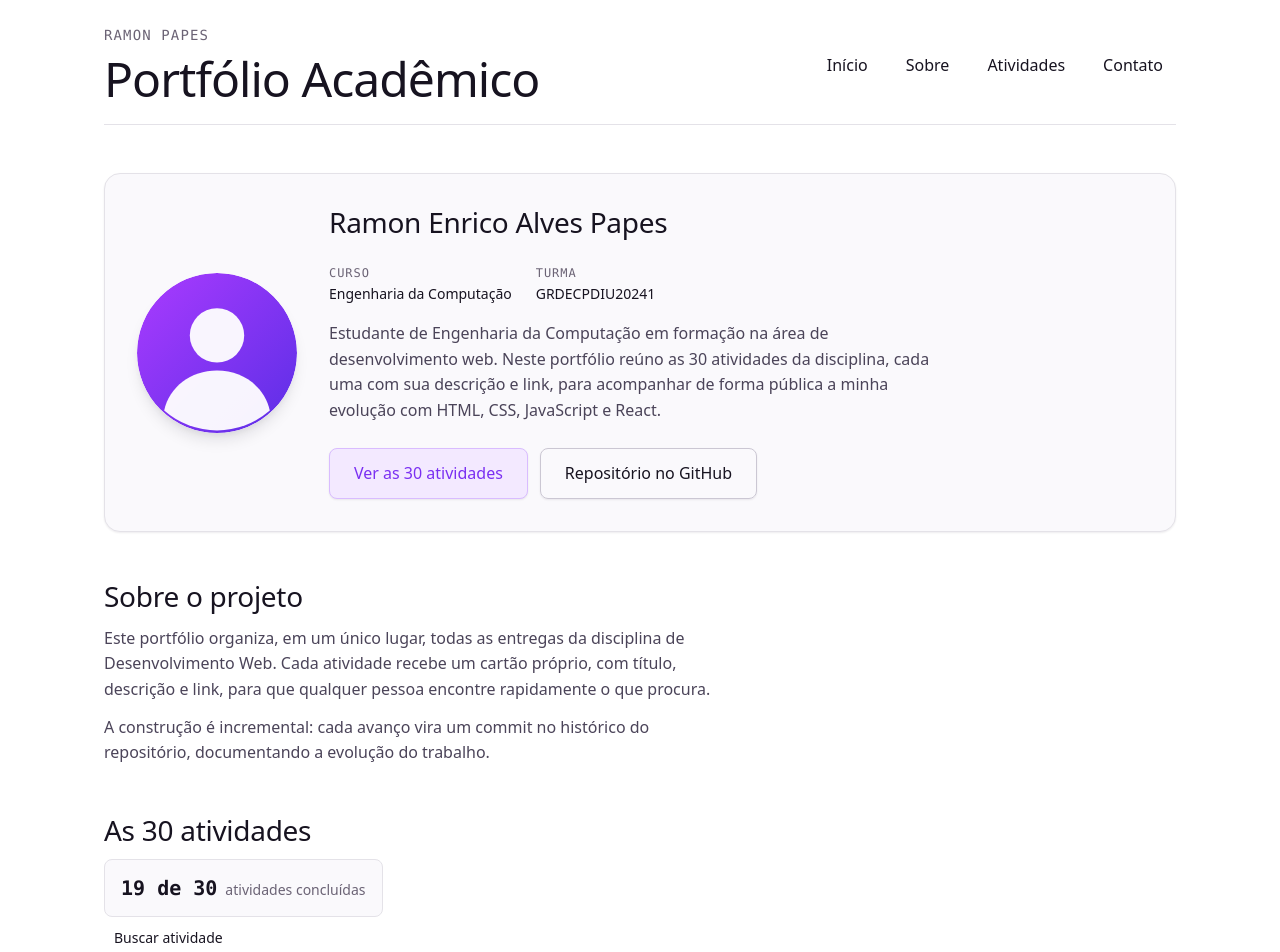
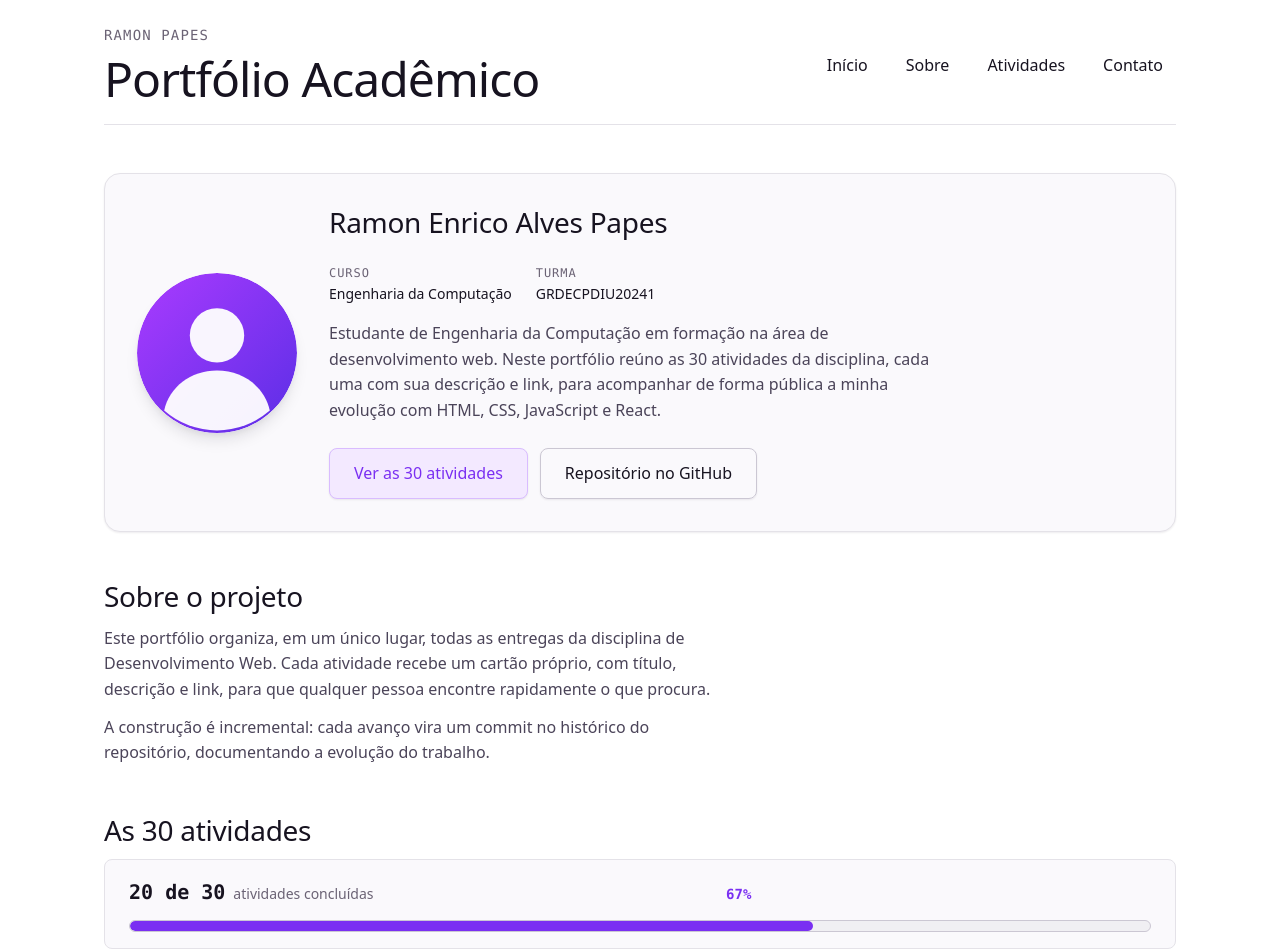
Before and after one commit to RamonPapes/atv_portfolio_academico, a React (Vite) app: page / in a window 1280 px wide. Shown: the top 952 px of the page. Built offline with nearby package versions, Linux system fonts and the light colour scheme.

Commit message:
Adiciona barra de progresso

```diff
--- a/src/components/ProgressoAtividades.css
+++ b/src/components/ProgressoAtividades.css
@@ -1,12 +1,18 @@
 .progresso {
-  display: inline-flex;
+  display: flex;
+  flex-direction: column;
+  gap: var(--espaco-3);
+  padding: var(--espaco-4) var(--espaco-5);
+  border: 1px solid var(--cor-borda);
+  border-radius: var(--raio-md);
+  background: var(--cor-superficie);
+}
+
+.progresso__texto {
+  display: flex;
   flex-wrap: wrap;
   align-items: baseline;
   gap: var(--espaco-2);
-  padding: var(--espaco-3) var(--espaco-4);
-  border: 1px solid var(--cor-borda);
-  border-radius: var(--raio-md);
-  background: var(--cor-superficie);
 }
 
 .progresso__numero {
@@ -20,3 +26,41 @@
   font-size: var(--texto-sm);
   color: var(--cor-texto-suave);
 }
+
+.progresso__percentual {
+  margin-inline-start: auto;
+  font-family: var(--fonte-mono);
+  font-size: var(--texto-sm);
+  font-weight: var(--peso-forte);
+  color: var(--cor-marca);
+}
+
+.progresso__trilha {
+  overflow: hidden;
+  block-size: 0.75rem;
+  border: 1px solid var(--cor-borda-forte);
+  border-radius: var(--raio-completo);
+  background: var(--cor-neutro-suave);
+}
+
+.progresso__preenchimento {
+  block-size: 100%;
+  min-inline-size: 0;
+  border-radius: var(--raio-completo);
+  background: var(--cor-marca);
+  transition: inline-size 400ms ease;
+}
+
+.progresso__trilha[data-completo='sim'] .progresso__preenchimento {
+  background: var(--cor-sucesso);
+}
+
+.progresso__trilha[data-completo='sim'] {
+  border-color: var(--cor-sucesso-borda);
+}
+
+@media (forced-colors: active) {
+  .progresso__preenchimento {
+    background: Highlight;
+  }
+}
--- a/src/components/ProgressoAtividades.jsx
+++ b/src/components/ProgressoAtividades.jsx
@@ -1,13 +1,51 @@
 import './ProgressoAtividades.css'
 
+const calcularPercentual = (concluidas, total) => {
+  if (!total || total <= 0) {
+    return 0
+  }
+
+  if (concluidas <= 0) {
+    return 0
+  }
+
+  if (concluidas >= total) {
+    return 100
+  }
+
+  return Math.min(99, Math.max(1, Math.round((concluidas / total) * 100)))
+}
+
 function ProgressoAtividades({ concluidas, total }) {
+  const percentual = calcularPercentual(concluidas, total)
+  const descricao = `${concluidas} de ${total} atividades concluídas, ${percentual}% do projeto`
+
   return (
-    <p className="progresso">
-      <strong className="progresso__numero">
-        {concluidas} de {total}
-      </strong>
-      <span className="progresso__rotulo">atividades concluídas</span>
-    </p>
+    <section className="progresso" aria-labelledby="progresso-titulo">
+      <p className="progresso__texto">
+        <strong className="progresso__numero" id="progresso-titulo">
+          {concluidas} de {total}
+        </strong>
+        <span className="progresso__rotulo">atividades concluídas</span>
+        <span className="progresso__percentual">{percentual}%</span>
+      </p>
+
+      <div
+        className="progresso__trilha"
+        role="progressbar"
+        aria-labelledby="progresso-titulo"
+        aria-valuemin={0}
+        aria-valuemax={100}
+        aria-valuenow={percentual}
+        aria-valuetext={descricao}
+        data-completo={percentual === 100 ? 'sim' : 'nao'}
+      >
+        <div
+          className="progresso__preenchimento"
+          style={{ inlineSize: `${percentual}%` }}
+        />
+      </div>
+    </section>
   )
 }
 
--- a/src/data/atividades.js
+++ b/src/data/atividades.js
@@ -208,9 +208,9 @@ export const atividades = [
     numero: 20,
     titulo: 'Criar barra de progresso',
     descricao:
-      'Barra acessível com valor textual e atributos ARIA adequados, exibindo corretamente os extremos de 0% e 100%.',
+      'Barra com role progressbar, aria-valuenow e aria-valuetext, percentual visível em texto e cor de conclusão ao chegar a 100%. O cálculo trata os extremos para que 0% e 100% nunca sejam arredondados por engano.',
     tecnologia: ['CSS', 'Acessibilidade'],
-    status: STATUS.PLANEJADA,
+    status: STATUS.CONCLUIDA,
     link: null,
   },
   {
```
